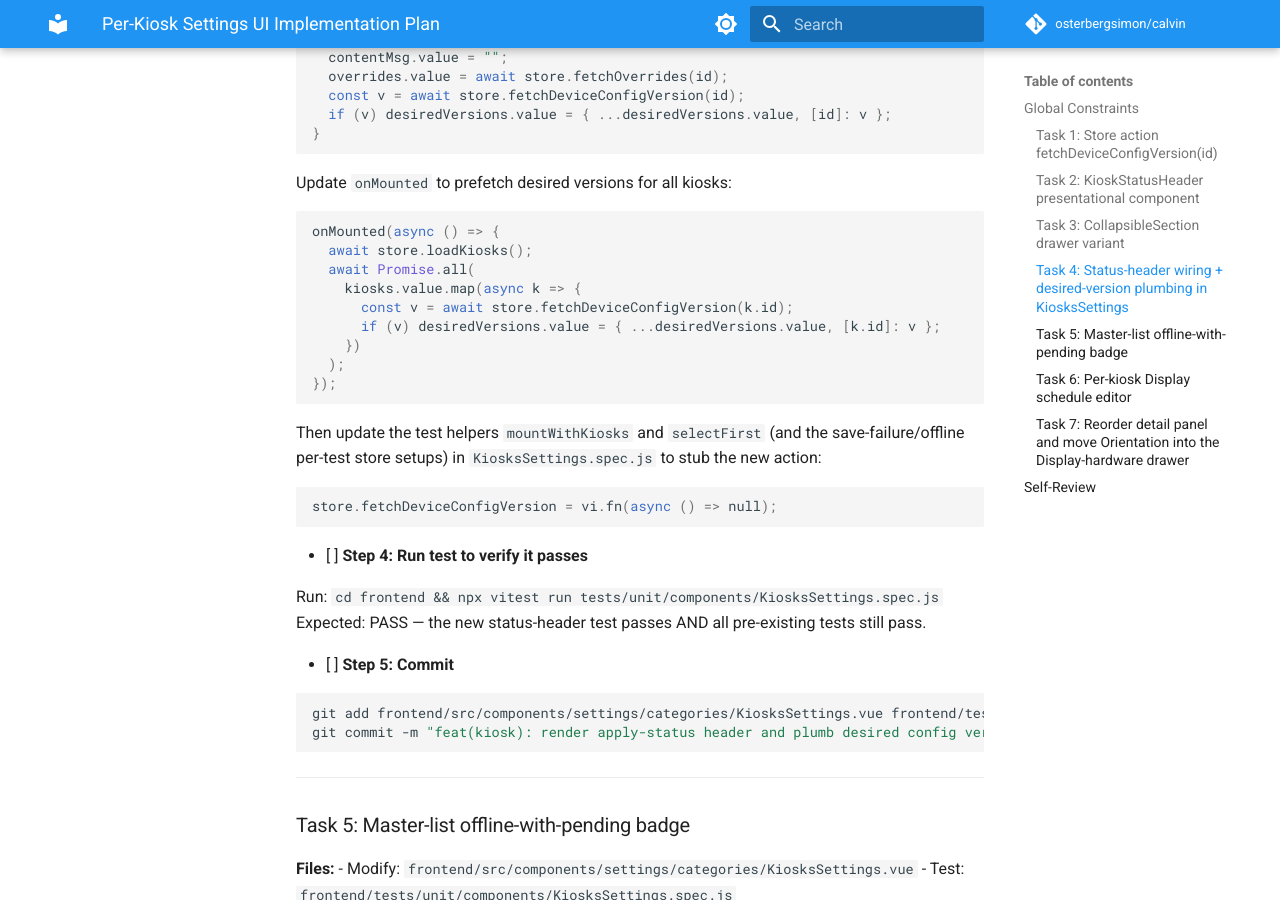
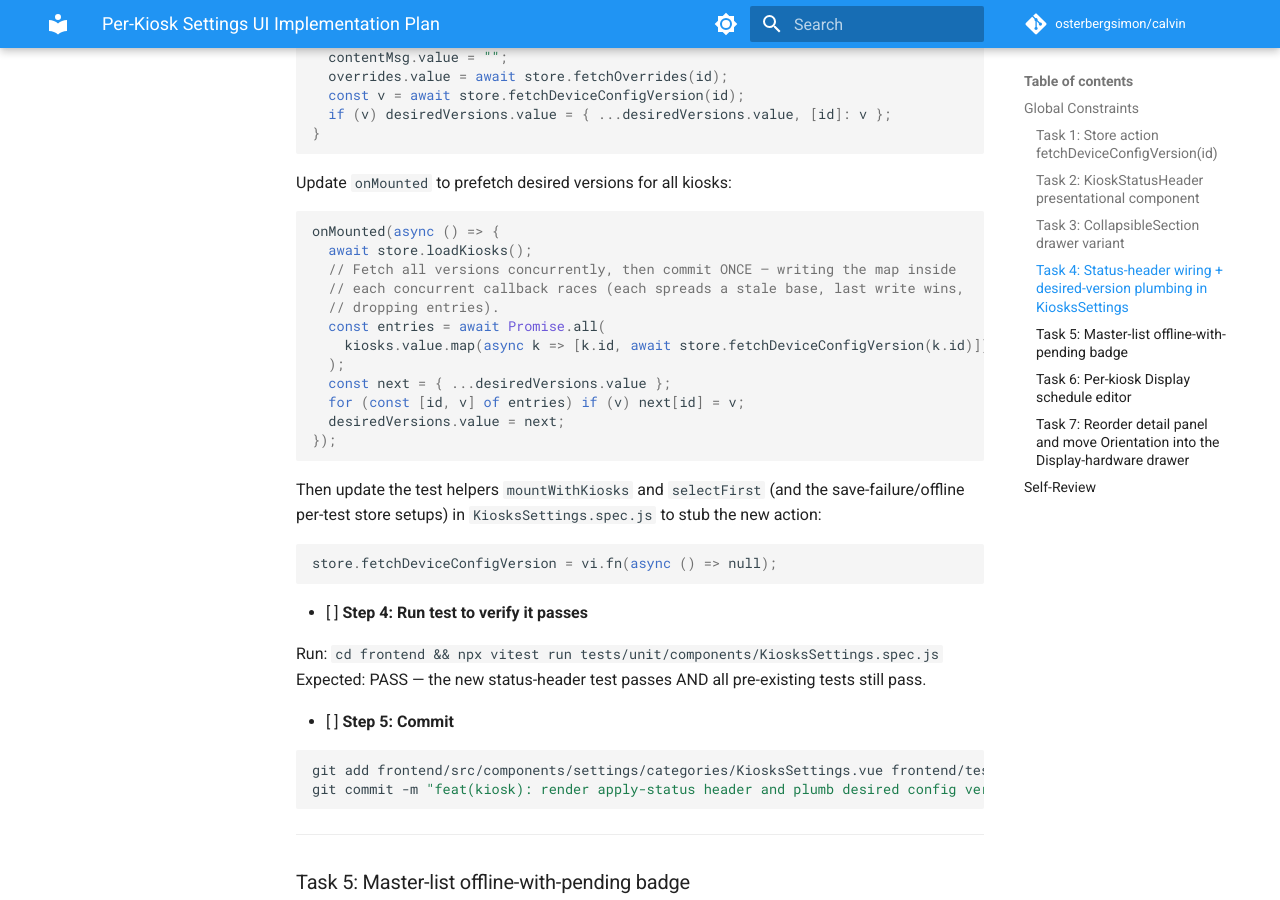
Before and after one commit to osterbergsimon/calvin, an MkDocs documentation site: the page built from docs/superpowers/plans/2026-07-13-per-kiosk-settings-ui.md, in a window 1280 px wide and 900 px high, scrolled down 10334 px. Built offline with MkDocs 1.6.1 and Material for MkDocs 9.7.7, drawn with Linux system fonts in a browser that asks for light colours; comment, search, counter and statistics services are not loaded.

Commit message:
docs(kiosk): sync plan with review fixes (--warn token, onMounted batch)

````diff
--- a/docs/superpowers/plans/2026-07-13-per-kiosk-settings-ui.md
+++ b/docs/superpowers/plans/2026-07-13-per-kiosk-settings-ui.md
@@ -483,12 +483,15 @@ Update `onMounted` to prefetch desired versions for all kiosks:
 ```js
 onMounted(async () => {
   await store.loadKiosks();
-  await Promise.all(
-    kiosks.value.map(async k => {
-      const v = await store.fetchDeviceConfigVersion(k.id);
-      if (v) desiredVersions.value = { ...desiredVersions.value, [k.id]: v };
-    })
+  // Fetch all versions concurrently, then commit ONCE — writing the map inside
+  // each concurrent callback races (each spreads a stale base, last write wins,
+  // dropping entries).
+  const entries = await Promise.all(
+    kiosks.value.map(async k => [k.id, await store.fetchDeviceConfigVersion(k.id)])
   );
+  const next = { ...desiredVersions.value };
+  for (const [id, v] of entries) if (v) next[id] = v;
+  desiredVersions.value = next;
 });
 ```
 
@@ -603,7 +606,7 @@ Add scoped style:
 .kiosk-card__badge {
   justify-self: end;
   font-size: 0.85em;
-  color: #fbbf24;
+  color: var(--warn);
 }
 ```
 
````
